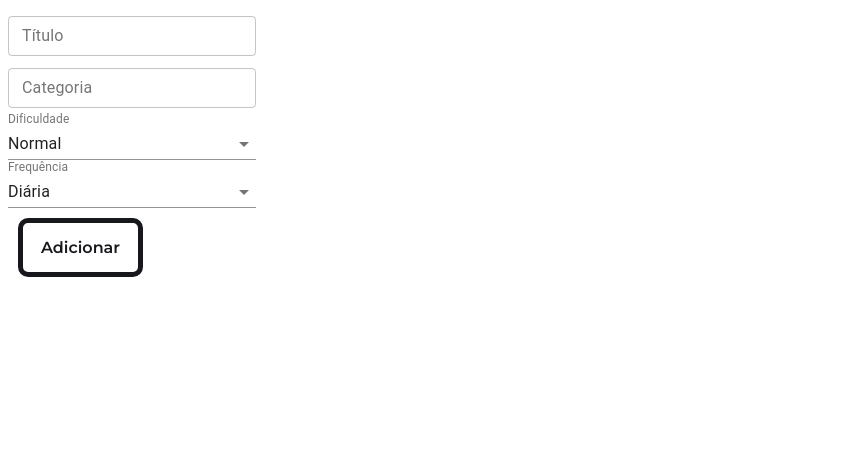
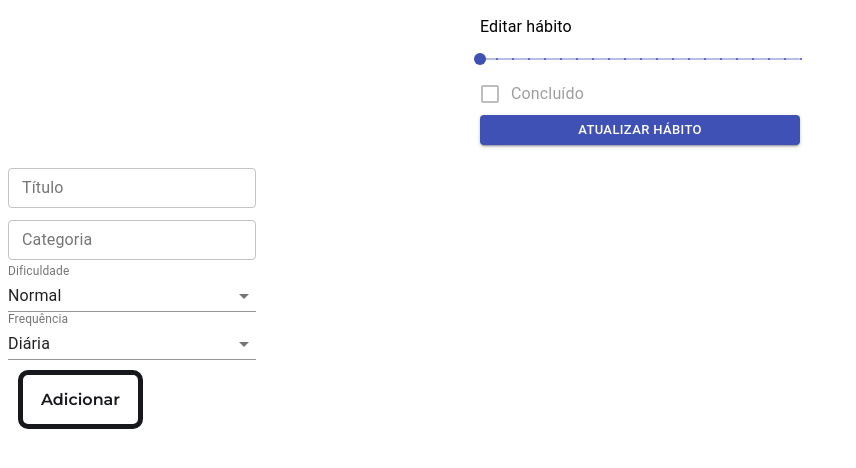
Before and after one commit to 7Cass/Habits.js, a React (Create React App) app: page /testforms in a window 1280 px wide. Shown: the top 468 px of the page, without its empty margins (0-856 px from the left). Built offline with nearby package versions, Linux system fonts and the light colour scheme.

Commit message:
feat: criação do componente de delete de hábitos

```diff
--- a/src/components/FormRegister/index.js
+++ b/src/components/FormRegister/index.js
@@ -37,7 +37,7 @@ const FormRegister = () => {
 
   const onRegister = async (data) => {
     try {
-      const response = await API.post(postCreateUser, data);
+      const response = await API.post(postCreateUser(), data);
       console.log(response);
       reset();
       history.push("/login");
--- a/src/components/FormUpdateHabit/index.js
+++ b/src/components/FormUpdateHabit/index.js
@@ -69,7 +69,7 @@ const FormUpdateHabit = ({ id }) => {
       width="100%"
       margin="15px auto"
     >
-      <Typography id="discrete-slider" gutterButton>
+      <Typography id="discrete-slider" gutterBottom>
         Editar hábito
       </Typography>
       <Slider
--- a/src/pages/TestForms/index.js
+++ b/src/pages/TestForms/index.js
@@ -5,7 +5,7 @@ import CreateHabitForm from "../../components/CreateHabitForm";
 const TestForms = () => {
   return (
     <>
-      {/* <FormUpdateHabit id={34} /> */}
+      <FormUpdateHabit id={34} />
       <CreateHabitForm />
     </>
   );
```
Also changed, not shown: src/components/DeleteHabit/index.js (added, +25 -0 lines).
